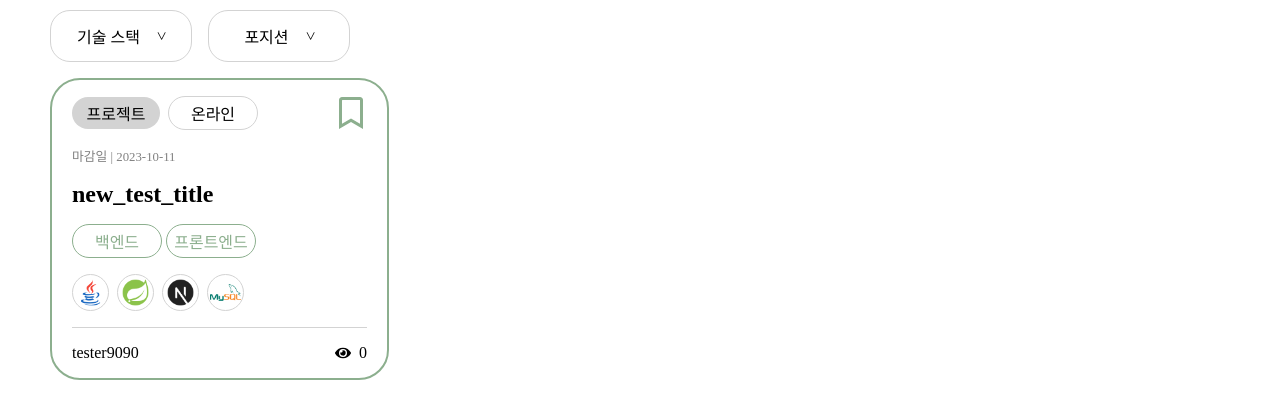
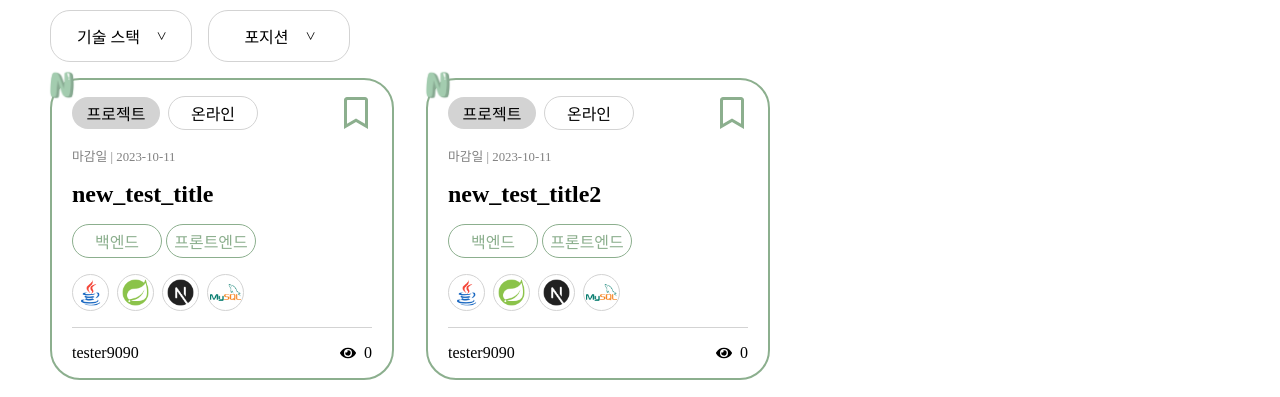
Before and after one commit to Journey5873/coconet, a React (Create React App) app: page / in a window 1280 px wide. Shown: the part 594-991 px from the top of the page. Built offline with nearby package versions, Linux system fonts and the light colour scheme; a small style sheet from the web is missing.

Commit message:
feat : 방문 페이지 저장

```diff
--- a/src/components/molecules/card/card.tsx
+++ b/src/components/molecules/card/card.tsx
@@ -1,4 +1,5 @@
 import styled from 'styled-components'
+import newIcon from '../../assets/images/newIcon.svg'
 import { FaBookmark, FaRegBookmark, FaEye } from 'react-icons/fa'
 import { DummyData } from '../../../data/data'
 import { typeMap, imageMap, dateFormat } from '../../../utils/utils'
@@ -21,8 +22,21 @@ const Card = ({ item }: Props) => {
     meetingType,
     author,
   } = item
+
+  const isPostIdInLocalStorage = (articleId: number): boolean => {
+    const postIds = JSON.parse(localStorage.getItem('postIds') || '[]')
+
+    return postIds.includes(articleId.toString())
+  }
+
   return (
     <StyledCardContainer onClick={() => navigation(`/post/${articleId}`)}>
+      <StyledNewIconWrapper>
+        {!isPostIdInLocalStorage(articleId) && (
+          <img width={30} height={30} src={newIcon} />
+        )}
+      </StyledNewIconWrapper>
+
       <StyledRowBetweenWrapper>
         <StyledRowWrapper>
           <StyledArticleType>{typeMap.get(articleType)}</StyledArticleType>
@@ -62,7 +76,8 @@ const Card = ({ item }: Props) => {
 export default Card
 
 const StyledCardContainer = styled.div`
-  width: 100%;
+  position: relative;
+  width: 300px;
   padding: 16px 20px;
   border: 2px solid #8caf8e;
   border-radius: 30px;
@@ -73,6 +88,12 @@ const StyledCardContainer = styled.div`
   &:hover {
     scale: 1.05;
   }
+`
+
+const StyledNewIconWrapper = styled.div`
+  position: absolute;
+  top: -10px;
+  left: -5px;
 `
 
 const StyledCardExpired = styled.div`
--- a/src/data/data.ts
+++ b/src/data/data.ts
@@ -1,6 +1,55 @@
 export const dummyData = {
   articleId: 1,
   title: 'new_test_title',
+  content: 'new_test_content',
+  createdAt: '2023-09-30T04:37:23',
+  updateAt: '2023-09-30T04:37:23',
+  plannedStartAt: '2023-11-24T17:11:32',
+  expiredAt: '2023-10-11T09:57:49',
+  estimatedDuration: '4개월미만',
+  viewCount: 0,
+  bookmarkCount: 0,
+  articleType: 'project',
+  status: 1,
+  meetingType: 'online',
+  author: 'tester9090',
+  articleRoleDtos: [
+    {
+      roleName: 'Backend',
+      participant: 3,
+    },
+    {
+      roleName: 'Frontend',
+      participant: 3,
+    },
+  ],
+  articleStackDtos: [
+    {
+      stackName: 'Java',
+      category: 'backend',
+      image: 'java.png',
+    },
+    {
+      stackName: 'Spring',
+      category: 'backend',
+      image: 'spring.png',
+    },
+    {
+      stackName: 'Next.js',
+      category: 'front-end',
+      image: 'nextjs.png',
+    },
+    {
+      stackName: 'Mysql',
+      category: 'backend',
+      image: 'mysql.png',
+    },
+  ],
+}
+
+export const dummyData2 = {
+  articleId: 2,
+  title: 'new_test_title2',
   content: 'new_test_content',
   createdAt: '2023-09-30T04:37:23',
   updateAt: '2023-09-30T04:37:23',
--- a/src/pages/index.tsx
+++ b/src/pages/index.tsx
@@ -1,7 +1,6 @@
 import React, { useState, useCallback, useMemo } from 'react'
-import { DummyData, dummyData } from '../data/data'
+import { dummyData, dummyData2 } from '../data/data'
 import { useSearchParams, useNavigate } from 'react-router-dom'
-import useFetch from '../hooks/useFetch'
 import MultiStackSelector from '../components/organisms/multiStackSelector/multiStackSelector'
 import CustomCarousel from '../components/organisms/Carousel'
 import styled from 'styled-components'
@@ -85,7 +84,7 @@ const Index = () => {
                 /> */}
               </div>
               <StyledItemWrpper>
-                {[dummyData].map((item) => (
+                {[dummyData, dummyData2].map((item) => (
                   <Card item={item} />
                 ))}
               </StyledItemWrpper>
@@ -115,4 +114,5 @@ const StyledItemWrpper = styled.div`
   margin-top: 1rem;
   display: grid;
   grid-template-columns: repeat(4, 1fr);
+  gap: 2rem;
 `
--- a/src/pages/postDetail/index.tsx
+++ b/src/pages/postDetail/index.tsx
@@ -1,20 +1,19 @@
-import { Dispatch, SetStateAction, useEffect, useState } from 'react'
+import { useEffect, useState } from 'react'
 import Loader from '../../components/atoms/Loader'
-import { Link, useNavigate, useParams } from 'react-router-dom'
+import { useNavigate, useParams } from 'react-router-dom'
 import styled from 'styled-components'
 import { ReactComponent as ArrowBack } from '../../components/assets/images/arrowBack.svg'
 import { ReactComponent as CoconutIcon } from '../../components/assets/images/coconutIcon.svg'
 import { FiEye } from 'react-icons/fi'
 import { FaRegThumbsUp } from 'react-icons/fa'
 import { imageMap, dateFormat } from '../../utils/utils'
-import posts from '../../data/dummy.json'
 import SupportButtonModal from '../../components/molecules/SupportButtonModal'
 import { DummyData, dummyData } from '../../data/data'
 
 const PostDetail = () => {
   const [isVisible, setIsVisible] = useState(false)
 
-  const { postId } = useParams()
+  const { id } = useParams()
   const [post, setPost] = useState<DummyData | null>(null)
   const navigate = useNavigate()
 
@@ -22,15 +21,22 @@ const PostDetail = () => {
     setIsVisible(!isVisible)
   }
 
+  const savePostIdToLocalStorage = (postId: string) => {
+    if (!postId) return
+
+    const postIds = JSON.parse(localStorage.getItem('postIds') || '[]')
+
+    if (!postIds.includes(postId)) {
+      postIds.push(postId)
+      localStorage.setItem('postIds', JSON.stringify(postIds))
+    }
+  }
+
   //게시글 GET
   useEffect(() => {
-    // fetch(`http://localhost:8000/article-service/open--api/article/${postId}`)
-    //   .then((res) => res.json())
-    //   .then((data) => {
-    //     setPost(data.post[0])
-    //   })
     setPost(dummyData)
-  }, [postId])
+    savePostIdToLocalStorage(id || '')
+  }, [id])
 
   if (!post) return null
 
```
Also changed, not shown: src/components/assets/images/newIcon.svg (added).
